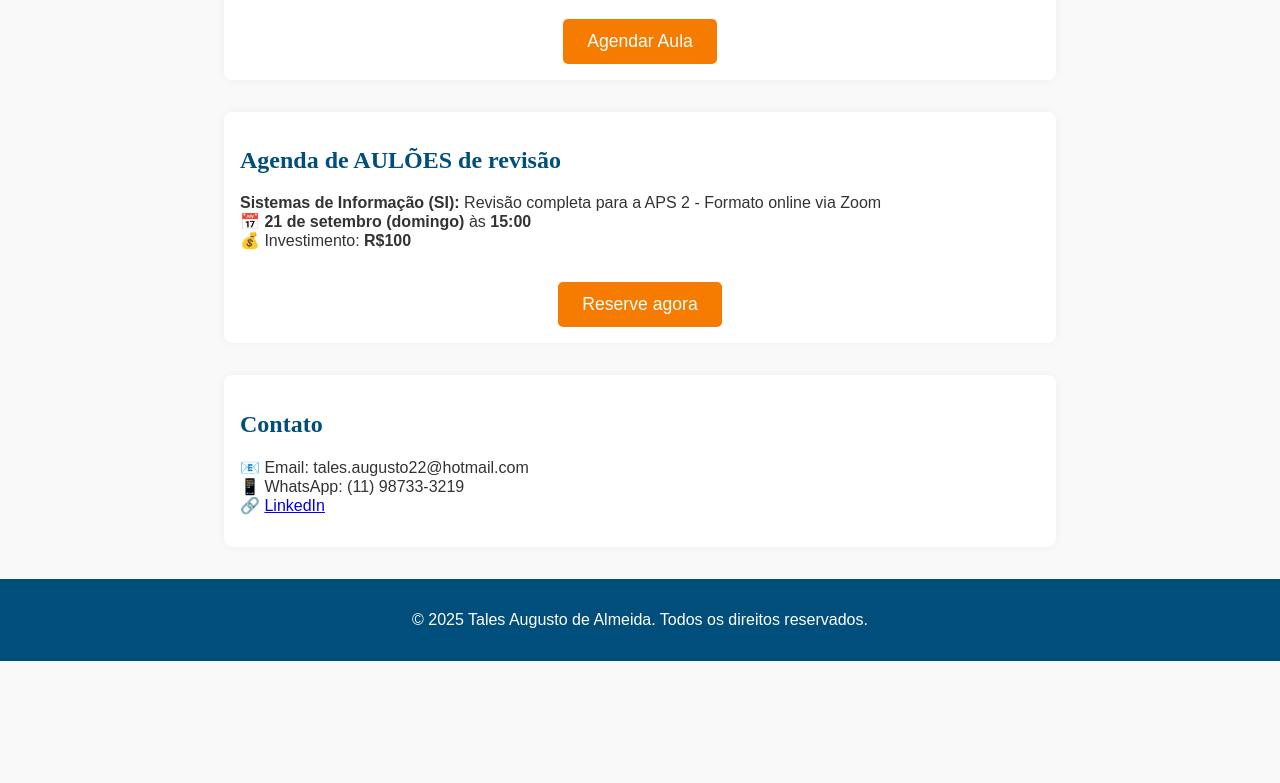
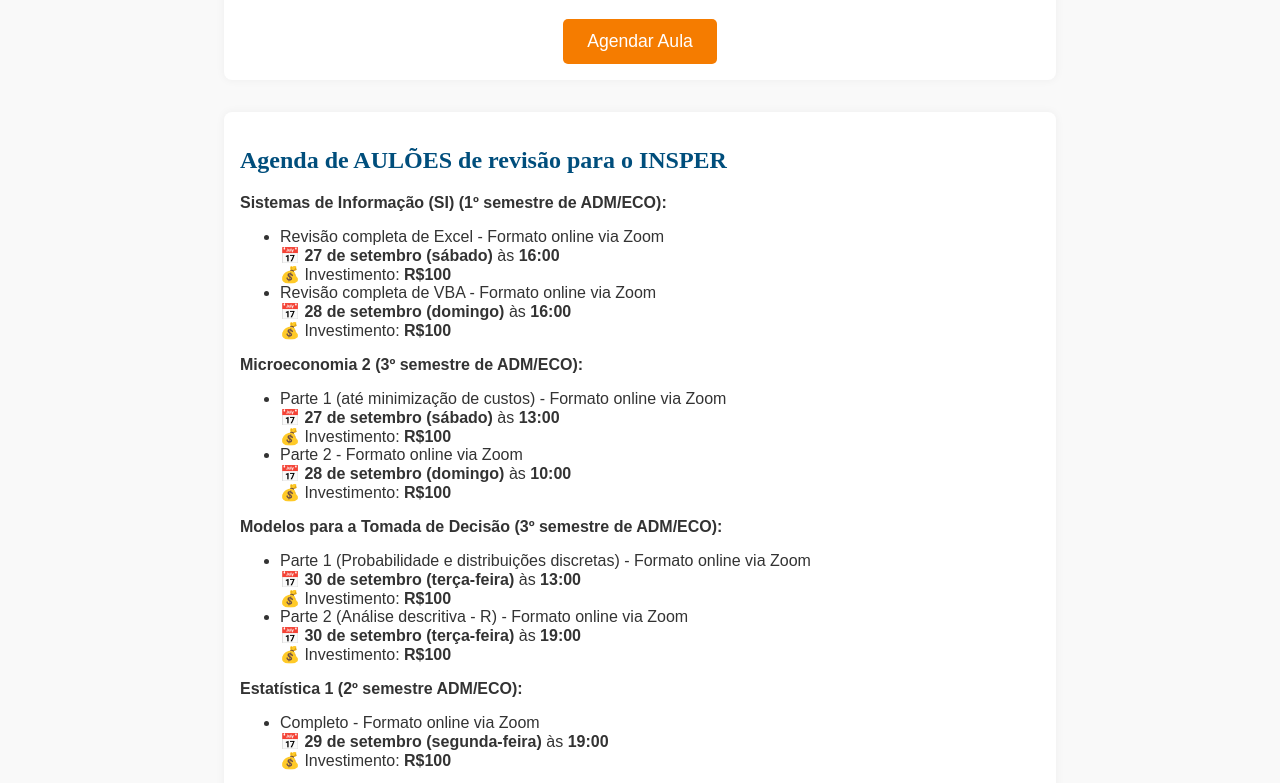
Before and after one commit to prof-talesaugusto/prof-talesaugusto.github.io, a plain HTML site: page index.html in a window 1280 px wide. Shown: the part 961-1744 px from the top of the page. Before the commit the page ends 1622 px from the top, so only its background shows below. Drawn offline with Linux system fonts and the light colour scheme; a web font is replaced by a local one.

Commit message:
Update index.html

```diff
--- a/index.html
+++ b/index.html
@@ -107,8 +107,26 @@
   </section>
 
 <section id="auloes">
-  <h2>Agenda de AULÕES de revisão</h2>
-    <p><strong>Sistemas de Informação (SI):</strong> Revisão completa para a APS 2 - Formato online via Zoom<br>📅 <b>21 de setembro (domingo)</b> às <b>15:00</b><br>💰 Investimento: <b>R$100</b></p>
+  <h2>Agenda de AULÕES de revisão para o INSPER</h2>
+    <p><strong>Sistemas de Informação (SI) (1º semestre de ADM/ECO):</strong></p>
+    <ul>
+      <li>Revisão completa de Excel - Formato online via Zoom<br>📅 <b>27 de setembro (sábado)</b> às <b>16:00</b><br>💰 Investimento: <b>R$100</b></li>
+      <li>Revisão completa de VBA - Formato online via Zoom<br>📅 <b>28 de setembro (domingo)</b> às <b>16:00</b><br>💰 Investimento: <b>R$100</b></li>
+    </ul>
+    <p><strong>Microeconomia 2 (3º semestre de ADM/ECO):</strong></p>
+      <ul>
+        <li>Parte 1 (até minimização de custos) - Formato online via Zoom<br>📅 <b>27 de setembro (sábado)</b> às <b>13:00</b><br>💰 Investimento: <b>R$100</b></li>
+        <li>Parte 2 - Formato online via Zoom<br>📅 <b>28 de setembro (domingo)</b> às <b>10:00</b><br>💰 Investimento: <b>R$100</b></li>
+      </ul>
+    <p><strong>Modelos para a Tomada de Decisão (3º semestre de ADM/ECO):</strong></p>
+      <ul>
+        <li>Parte 1 (Probabilidade e distribuições discretas) - Formato online via Zoom<br>📅 <b>30 de setembro (terça-feira)</b> às <b>13:00</b><br>💰 Investimento: <b>R$100</b></li>
+        <li>Parte 2 (Análise descritiva - R) - Formato online via Zoom<br>📅 <b>30 de setembro (terça-feira)</b> às <b>19:00</b><br>💰 Investimento: <b>R$100</b></li>
+      </ul>
+    <p><strong>Estatística 1 (2º semestre ADM/ECO):</strong></p>
+      <ul>
+        <li>Completo - Formato online via Zoom<br>📅 <b>29 de setembro (segunda-feira)</b> às <b>19:00</b><br>💰 Investimento: <b>R$100</b></li>
+      </ul>
   <div class="button-container">
     <a href="http://wa.me/+5511987333219" class="button" target="_blank">Reserve agora</a>
   </div>
```
